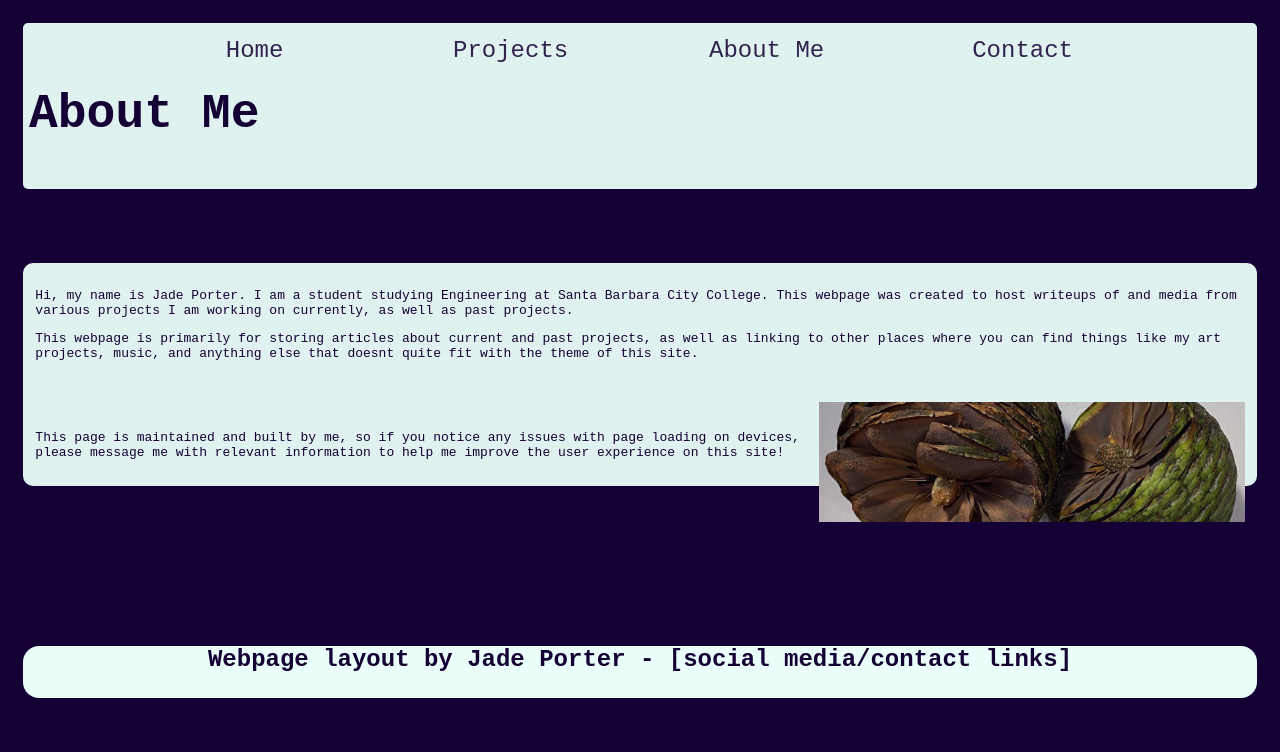
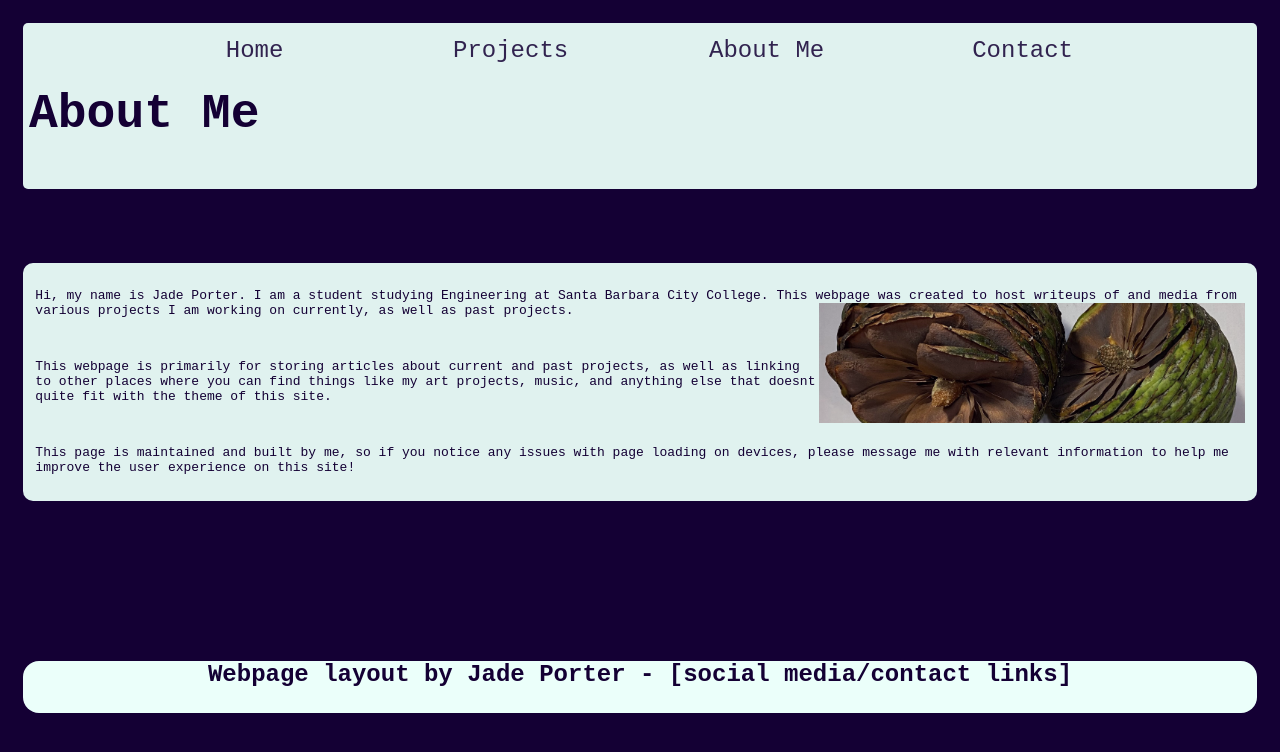
Before and after one commit to pyroxenes/blog, a plain HTML site: page aboutme.html in a window 1280 px wide. Drawn offline with Linux system fonts and the light colour scheme.

Commit message:
Update aboutme.html

```diff
--- a/aboutme.html
+++ b/aboutme.html
@@ -37,10 +37,9 @@
 </div>
 <div class="row">
 	<div class="pagefull">
-          <p>Hi, my name is Jade Porter. I am a student studying Engineering at Santa Barbara City College. This webpage was created to host writeups of and media from various projects I am working on currently, as well as past projects.</p>
+          <p>Hi, my name is Jade Porter. I am a student studying Engineering at Santa Barbara City College. This webpage was created to host writeups of and media from various projects I am working on currently, as well as past projects. <img style='height: 15vh; width: auto; float: right; object-fit: contain' src="https://raw.githubusercontent.com/pyroxenes/blog/main/media/images/IMG_1.jpg"/></p>
+	  <br>
           <p>This webpage is primarily for storing articles about current and past projects, as well as linking to other places where you can find things like my art projects, music, and anything else that doesnt quite fit with the theme of this site.</p>
-	  <br>
-	  <p><img style='height: 15vh; width: auto; float: right; object-fit: contain' src="https://raw.githubusercontent.com/pyroxenes/blog/main/media/images/IMG_1.jpg"/></p>
 	  <br>
 	  <p>This page is maintained and built by me, so if you notice any issues with page loading on devices, please message me with relevant information to help me improve the user experience on this site!</p>
 	  </div>
```
